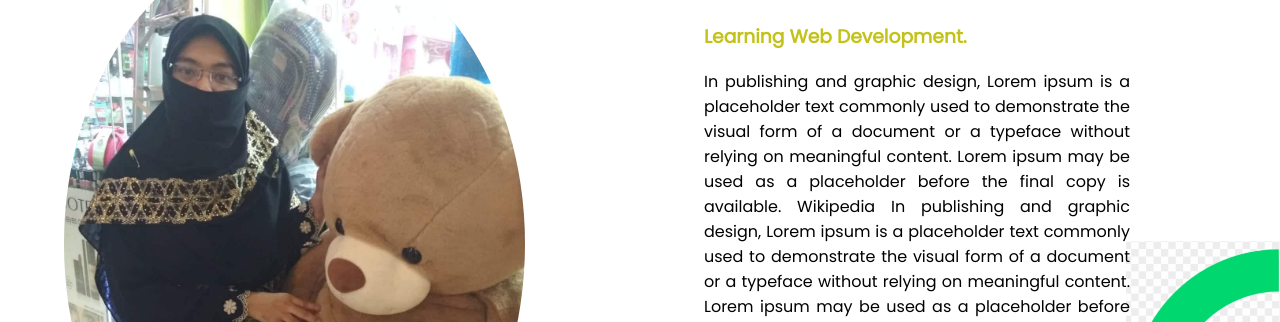
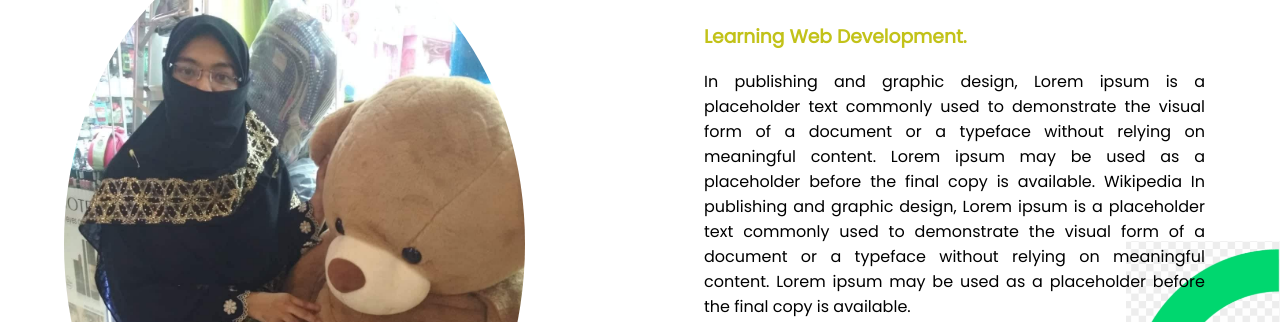
Before and after one commit to nusratBD/My-Own-Site, a plain HTML site: page index.html in a window 1280 px wide. Shown: the part 628-950 px from the top of the page. Drawn offline with Linux system fonts and the light colour scheme; a web font is replaced by a local one.

Commit message:
Mid Paragraph padding updated

```diff
--- a/index.html
+++ b/index.html
@@ -51,7 +51,7 @@
       <div class="half-width">
         <h2>My Background</h2>
         <h3>Learning Web Development.</h3>
-        <p style="padding-right: 150px">
+        <p>
           In publishing and graphic design, Lorem ipsum is a placeholder text
           commonly used to demonstrate the visual form of a document or a
           typeface without relying on meaningful content. Lorem ipsum may be
```
